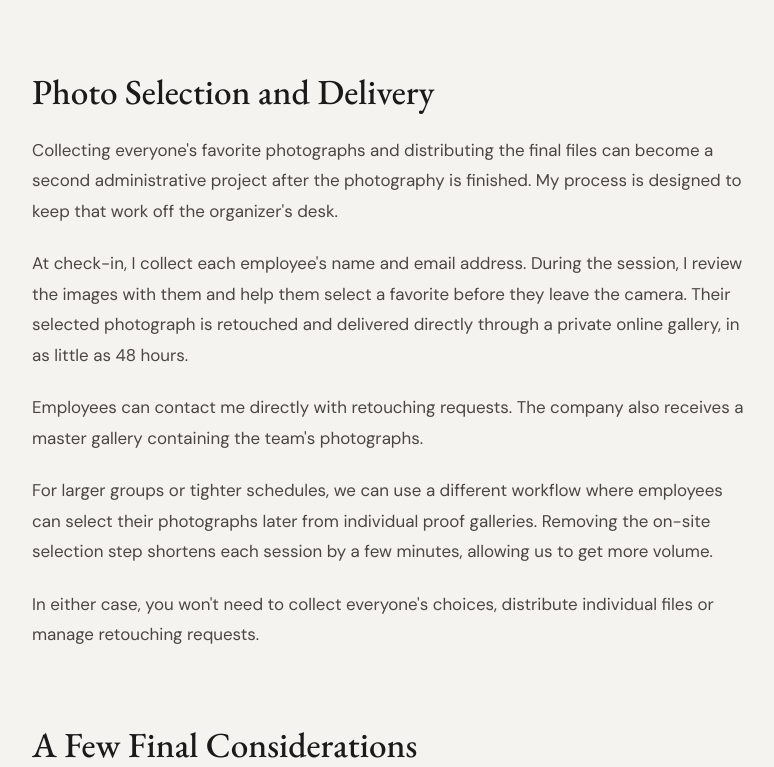
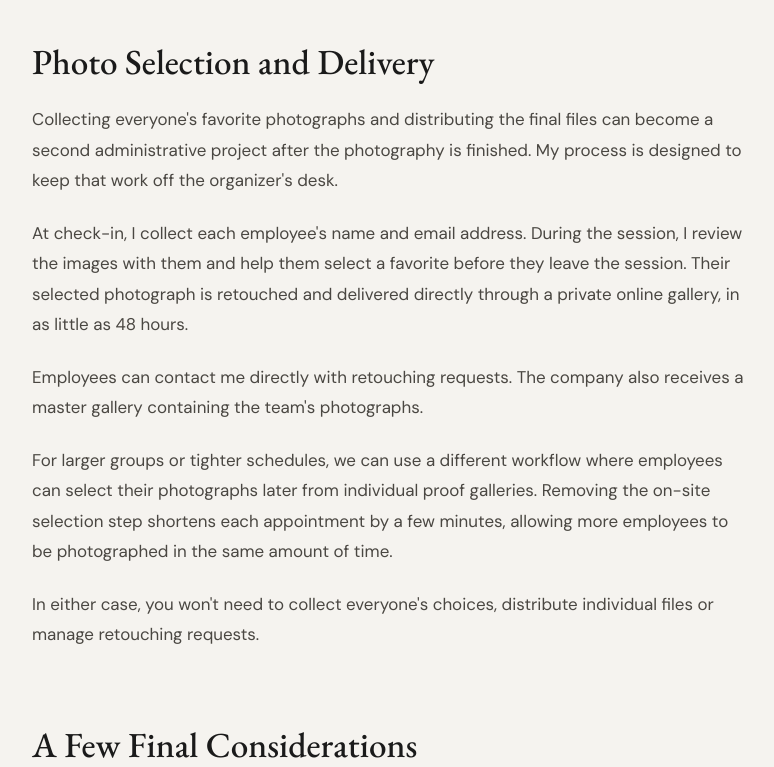
Before and after one commit to jeffPRM/jeff-sellenrick-headshots, a plain HTML site: page blog/how-to-plan-a-corporate-headshot-day/index.html in a window 1280 px wide. Shown: the part 2647-3414 px from the top of the page, without its empty margins (252-1026 px from the left). Drawn offline with nearby package versions, Linux system fonts and the light colour scheme.

Commit message:
Update index.html

```diff
--- a/blog/how-to-plan-a-corporate-headshot-day/index.html
+++ b/blog/how-to-plan-a-corporate-headshot-day/index.html
@@ -495,7 +495,7 @@ font-weight: 500; }
 <div class="blog-body">
 <p>For a busy office manager or HR coordinator, organizing corporate headshots can turn into a surprisingly time-consuming assignment.</p>
 <p>You have to find an amazing photographer, coordinate employee schedules and field all sorts of emails from your employees and even leadership about scheduling, clothing choices and posing. On the back end, you have to field a blizzard of emails about proofing galleries, picks and retouching requests. Sometimes you even have to deal with renaming files to match each employee and emailing out each image to each person.</p>
-<p>Fortunately, none of that is true anymore. I photograph corporate teams at their workplaces throughout Baltimore and Central Maryland, and my goal is to make the process as painless for you as possible. I have created a series of workflow methods that take these kinds of tasks off your plate. I handle the photography, individual image selection, retouching and delivery. Your involvement is concentrated on arranging the space, scheduling the appointments and communicating with employees before the session.</p>
+<p>Fortunately, none of that is true anymore. I photograph corporate teams at their workplaces throughout Baltimore and Central Maryland, and my goal is to make the process as painless for you as possible. I've developed a process that handles individual image selection, retouching and delivery without making you the middleman. Your involvement is concentrated on arranging the space, scheduling the appointments and communicating with employees before the session.</p>
 <h2>Finding Space for Corporate Headshots</h2>
 <p>Holding the session at your workplace is usually the most practical option. Employees can attend their appointments without leaving the building, and the entire team can be photographed with consistent lighting and backgrounds.</p>
 <p>My <a href="/corporate-team.html">on-site corporate headshot setup</a> requires approximately 10 by 20 feet of clear floor space. A conference room may work, but check whether the table leaves enough room for the photography equipment. Large conference tables can consume most of the available space. A lobby or another open area may be a better choice.</p>
@@ -509,9 +509,9 @@ font-weight: 500; }
 <p>During each appointment, I guide employees through posing and expressions, including those who are uncomfortable being photographed.</p>
 <h2>Photo Selection and Delivery</h2>
 <p>Collecting everyone's favorite photographs and distributing the final files can become a second administrative project after the photography is finished. My process is designed to keep that work off the organizer's desk.</p>
-<p>At check-in, I collect each employee's name and email address. During the session, I review the images with them and help them select a favorite before they leave the camera. Their selected photograph is retouched and delivered directly through a private online gallery, in as little as 48 hours.</p>
+<p>At check-in, I collect each employee's name and email address. During the session, I review the images with them and help them select a favorite before they leave the session. Their selected photograph is retouched and delivered directly through a private online gallery, in as little as 48 hours.</p>
 <p>Employees can contact me directly with retouching requests. The company also receives a master gallery containing the team's photographs.</p>
-<p>For larger groups or tighter schedules, we can use a different workflow where employees can select their photographs later from individual proof galleries. Removing the on-site selection step shortens each session by a few minutes, allowing us to get more volume.</p>
+<p>For larger groups or tighter schedules, we can use a different workflow where employees can select their photographs later from individual proof galleries. Removing the on-site selection step shortens each appointment by a few minutes, allowing more employees to be photographed in the same amount of time.</p>
 <p>In either case, you won't need to collect everyone's choices, distribute individual files or manage retouching requests.</p>
 <h2>A Few Final Considerations</h2>
 <p>If some of your employees already have headshots, we should discuss whether the new photographs need to match them. I can work toward an established background and lighting style or help develop a new look for the team.</p>
```
